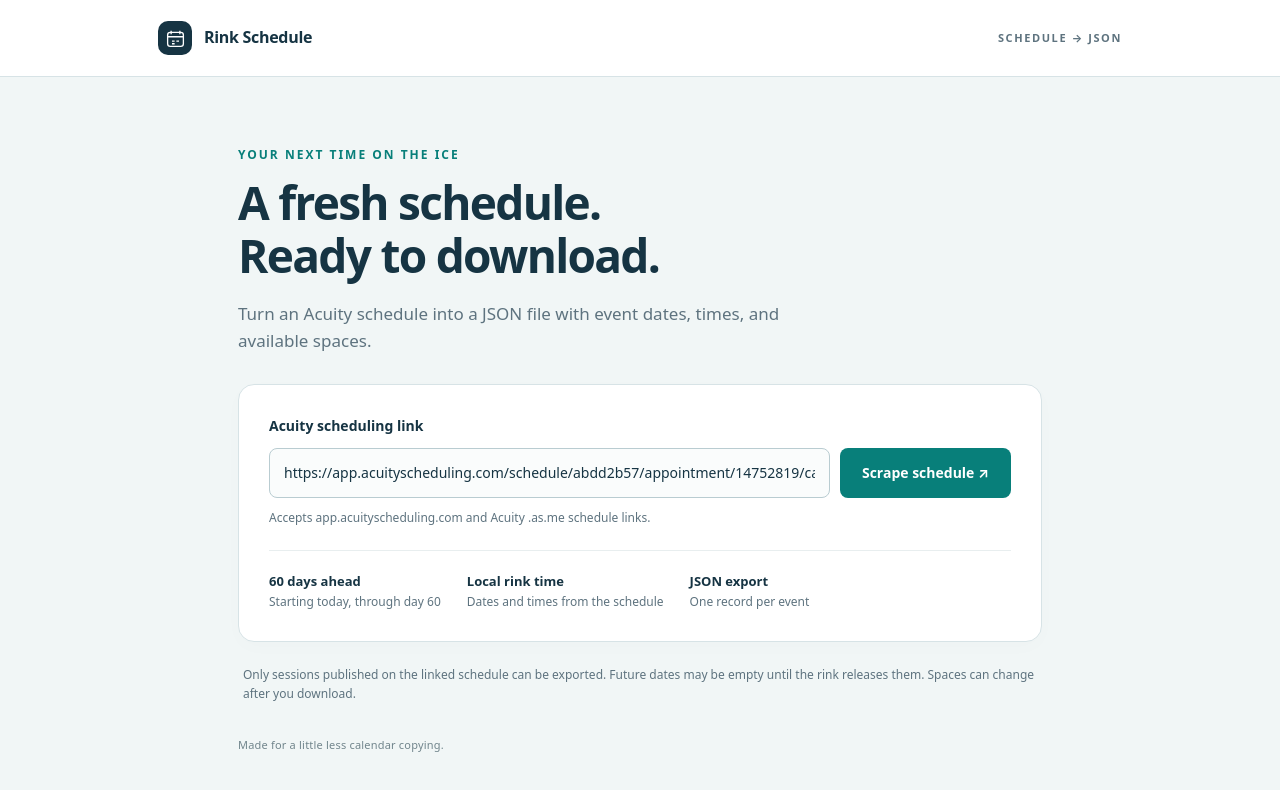
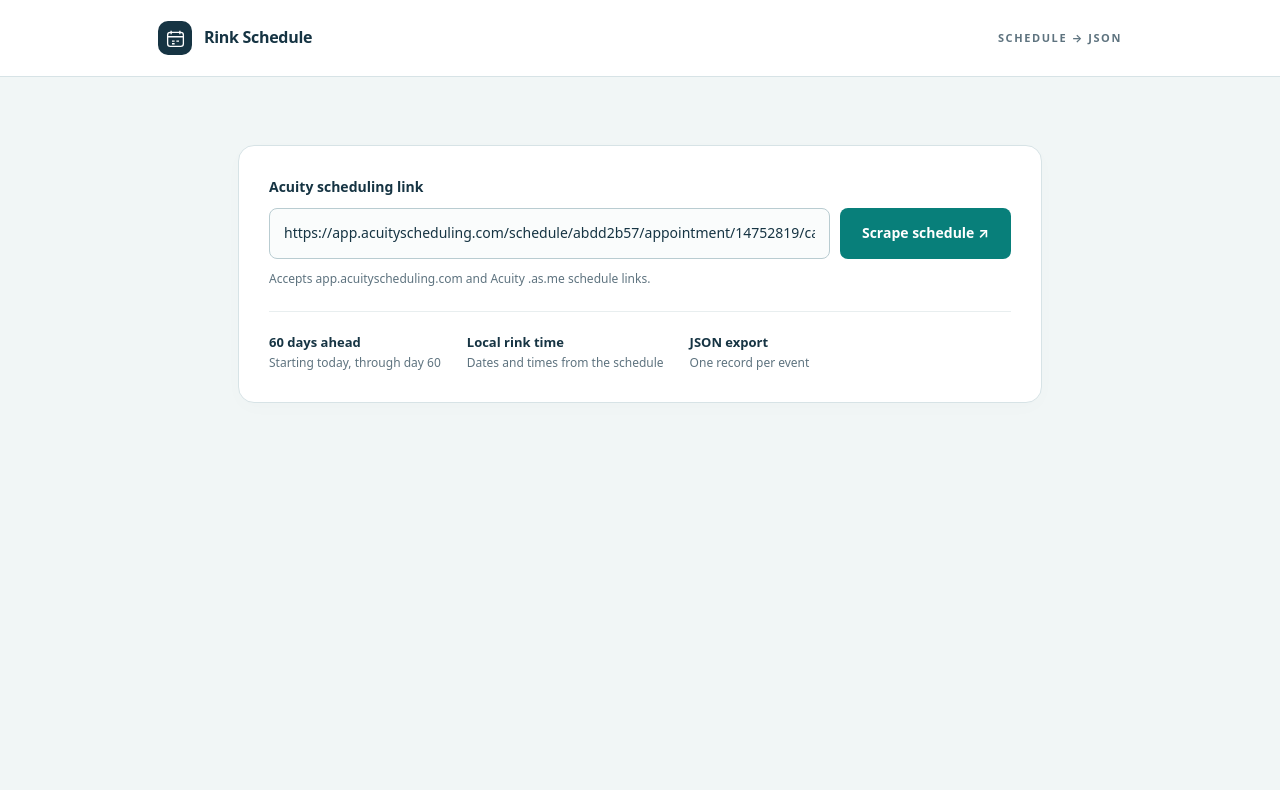
Before and after one commit to lcsleework/ice-rink-scraper, a website: page public/index.html in a window 1280 px wide. Drawn offline with Linux system fonts and the light colour scheme.

Commit message:
make UI simpler

```diff
--- a/public/index.html
+++ b/public/index.html
@@ -56,9 +56,6 @@
     </div>
   </header>
   <main>
-    <div class="eyebrow">Your next time on the ice</div>
-    <h1>A fresh schedule.<br>Ready to download.</h1>
-    <p class="intro">Turn an Acuity schedule into a JSON file with event dates, times, and available spaces.</p>
     <section class="card" aria-label="Export a schedule">
       <form id="scrape-form">
         <label for="schedule-url">Acuity scheduling link</label>
@@ -82,9 +79,6 @@
       </div>
       <details><summary id="preview-label">Preview first 5 events</summary><pre id="preview"></pre></details>
     </section>
-    <p class="note">Only sessions published on the linked schedule can be exported. Future dates may be empty until the rink releases them. Spaces can change after you download.</p>
-    <footer>Made for a little less calendar copying.</footer>
-    <noscript><p>Enable JavaScript to scrape and download a schedule.</p></noscript>
   </main>
   <script>
     'use strict';
```
